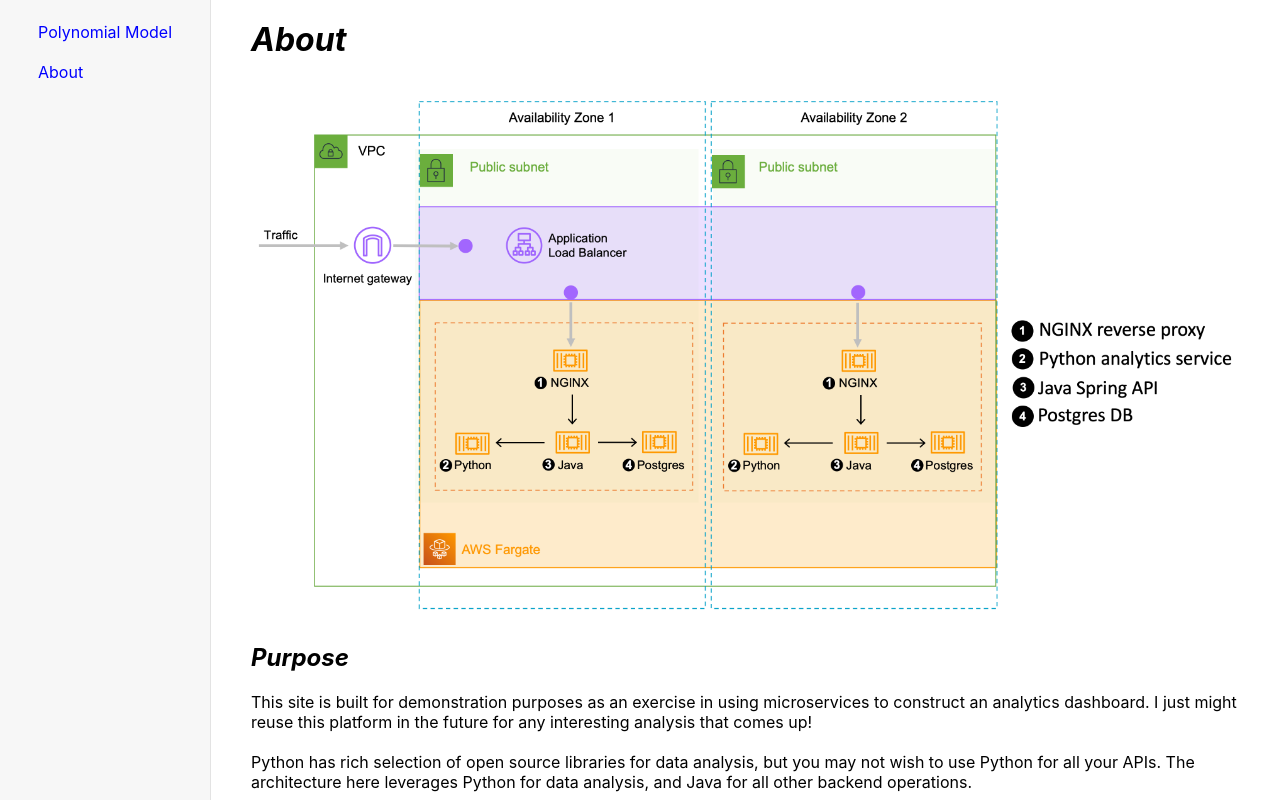
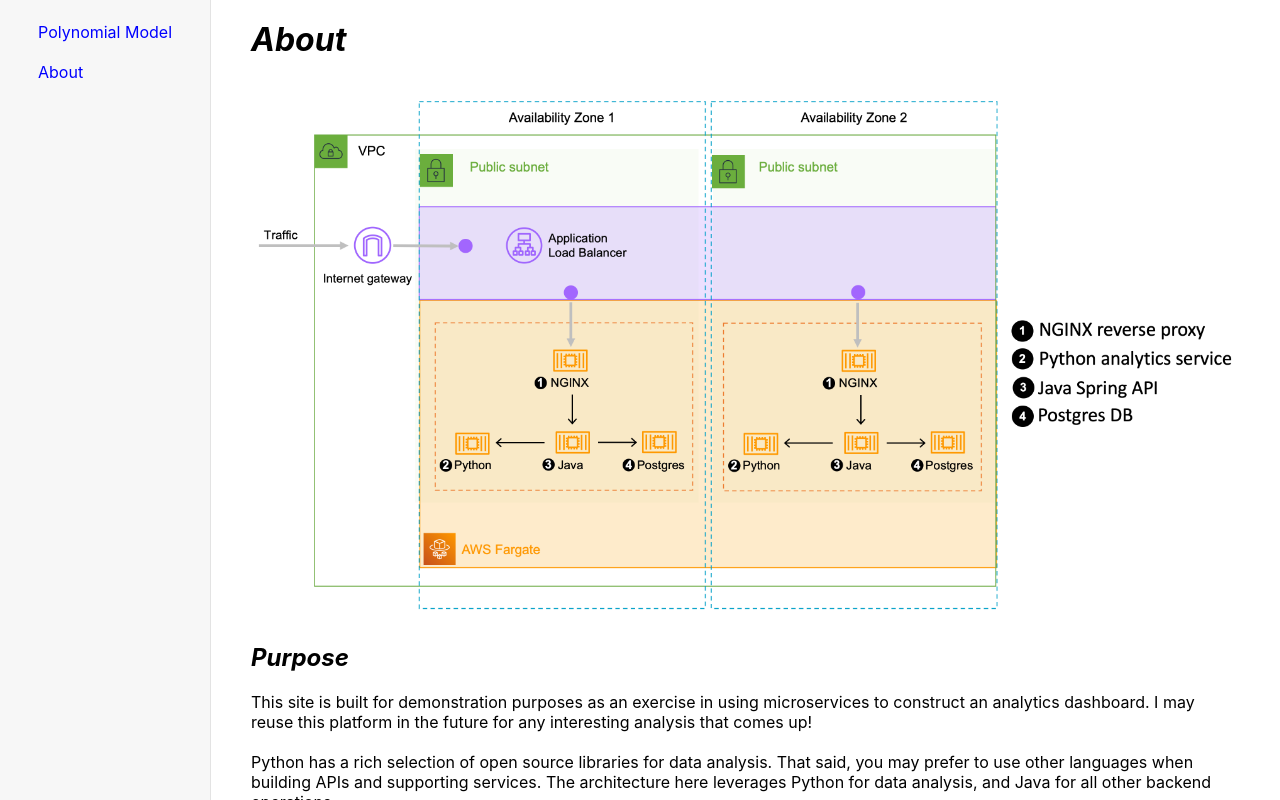
Before and after one commit to mchlevans/demo-ui, a React app: page /About in a window 1280 px wide. Built offline with nearby package versions, Linux system fonts and the light colour scheme.

Commit message:
updated links, rewording

```diff
--- a/src/About/About.tsx
+++ b/src/About/About.tsx
@@ -14,15 +14,15 @@
                     <p>
                         This site is built for demonstration purposes as an
                         exercise in using microservices to construct an
-                        analytics dashboard. I just might reuse this platform in
-                        the future for any interesting analysis that comes up!
+                        analytics dashboard. I may reuse this platform in the
+                        future for any interesting analysis that comes up!
                     </p>
                     <p>
-                        Python has rich selection of open source libraries for
-                        data analysis, but you may not wish to use Python for
-                        all your APIs. The architecture here leverages Python
-                        for data analysis, and Java for all other backend
-                        operations.
+                        Python has a rich selection of open source libraries for
+                        data analysis. That said, you may prefer to use other
+                        languages when building APIs and supporting services.
+                        The architecture here leverages Python for data
+                        analysis, and Java for all other backend operations.
                     </p>
                     <p>
                         Feel free to read about each of the services below, and
@@ -52,7 +52,7 @@
                                 </td>
                                 <td>
                                     {' '}
-                                    <a href="https://github.com/mchlevans/autos-analytics-api">
+                                    <a href="https://github.com/mchlevans/demo-analytics-service">
                                         {' '}
                                         Code{' '}
                                     </a>{' '}
@@ -65,7 +65,7 @@
                                 </td>
                                 <td>
                                     {' '}
-                                    <a href="https://github.com/mchlevans/autos-interface-api">
+                                    <a href="https://github.com/mchlevans/demo-java-service">
                                         {' '}
                                         Code{' '}
                                     </a>{' '}
@@ -81,7 +81,7 @@
                                 </td>
                                 <td>
                                     {' '}
-                                    <a href="https://github.com/mchlevans/demo-analytics-ui">
+                                    <a href="https://github.com/mchlevans/demo-ui">
                                         {' '}
                                         Code{' '}
                                     </a>{' '}
@@ -99,7 +99,7 @@
                     <h2 id="aws-cloud-setup"> AWS Cloud Setup </h2>
                     <p>
                         The goal of the cloud setup here, shown in the diagram
-                        above, is to be as simple and cheap as possible while
+                        above, is to be as simple and cheap as possible, while
                         still meeting all my basic needs. It is not the simplest
                         or cheapest possible AWS setup. I could achieve the same
                         results with less using Lamba functions, but felt the
@@ -108,12 +108,10 @@
                     </p>
                     <p>
                         All microservices, including the Postgres DB, are run
-                        from docker containers, continuing the theme of
-                        simplifying the AWS setup for my needs. I would prefer
-                        the NGINX microservice be the only service held in the
-                        public subnet, with the other microservices isolated in
-                        a private subnet, but doing so would require additional
-                        setup and configuration.
+                        from docker containers. There are changes I would prefer
+                        to make for a production, commercial setup, but for my
+                        personal (and budgetary) needs, I limit my use of AWS
+                        products as much as possible.
                     </p>
                     <p>
                         The Application Load Balancer (ABL) is overkill for this
@@ -154,16 +152,16 @@
 
                     <p>
                         The server-side rendering of figures is potentially the
-                        most controversial part of the analytics services. A
-                        good argument can be made building all figures on the
+                        most controversial part of the analytics service. A good
+                        argument can be made building all figures on the
                         frontend instead. Building all the figures in the
                         frontend would allow for styles to more easily be
                         standardized (as is, figure labels are not in the same
                         font as the rest of the UI). Constructing all UI
                         components in one place could also help avoid confusion
-                        - it should be clear what each microservices job is, and
-                        it is the job of the frontend to display the underlying
-                        data model.
+                        - it should be clear what each microservice's job is,
+                        and it is the job of the frontend to display the
+                        underlying data model.
                     </p>
 
                     <p>
@@ -205,9 +203,9 @@
                         At the moment, the Java API is built to handle the
                         relatively small Vehicle dataset, consisting of just 200
                         rows. If the dataset were millions of rows, pagination
-                        or streams would be required. I would like to add such a
-                        dataset in the future to make this API a bit more
-                        realistic and interesting.
+                        or streams would be critical to the implementation. I
+                        would like to add such a dataset in the future to make
+                        this API a bit more realistic and interesting.
                     </p>
                     <h2 id="NGINX-server-and-frontend">
                         {' '}
@@ -215,9 +213,9 @@
                     </h2>
                     <p>
                         The NGINX server acts as a reverse proxy, forwarding
-                        request from the frontend to the Java API and back. The
-                        NGINX server is the only microservice that needs to be
-                        publicly exposed.
+                        request from the frontend, to the Java API, and back.
+                        The NGINX server is the only microservice that needs to
+                        be publicly exposed.
                     </p>
                     <p>
                         The NGINX server contains the frontend files in memory.
--- a/src/AppContainer.tsx
+++ b/src/AppContainer.tsx
@@ -16,12 +16,12 @@
                 <nav>
                     <ul>
                         <li>
-                            <Link onClick={resetScroll} to='polynomial-model'>
+                            <Link onClick={resetScroll} to="polynomial-model">
                                 Polynomial Model
                             </Link>
                         </li>
                         <li>
-                            <Link onClick={resetScroll} to='about'>
+                            <Link onClick={resetScroll} to="about">
                                 About
                             </Link>
                         </li>
```
